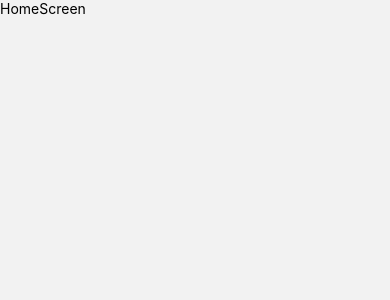
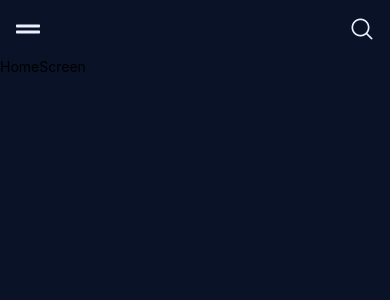
Before and after one commit to matheshyogeswaran/musicApp, a React Native app: screen /HOME_Screen in a window 390 px wide. Shown: the top 300 px of the page. Built offline with nearby package versions, Linux system fonts and the light colour scheme.

Commit message:
header done
vector icons

```diff
--- a/package.json
+++ b/package.json
@@ -15,7 +15,8 @@
     "react": "18.3.1",
     "react-native": "0.76.5",
     "react-native-safe-area-context": "^5.0.0",
-    "react-native-screens": "^4.4.0"
+    "react-native-screens": "^4.4.0",
+    "react-native-vector-icons": "^10.2.0"
   },
   "devDependencies": {
     "@babel/core": "^7.25.2",
--- /dev/null
+++ b/src/components/Header.jsx
@@ -0,0 +1,39 @@
+import {StyleSheet, Text, View, TouchableOpacity} from 'react-native';
+import React from 'react';
+import FontAwesome5 from 'react-native-vector-icons/FontAwesome5';
+import AntDesign from 'react-native-vector-icons/AntDesign';
+import {colors} from '../constants/colors';
+import {iconSizes, spacing} from '../constants/dimensions';
+const Header = () => {
+  return (
+    <View>
+      <View style={styles.header}>
+        <TouchableOpacity>
+          <FontAwesome5
+            name={'grip-lines'}
+            color={colors.iconPrimary}
+            size={iconSizes.md}
+          />
+        </TouchableOpacity>
+        <TouchableOpacity>
+          <AntDesign
+            name={'search1'}
+            color={colors.iconPrimary}
+            size={iconSizes.md}
+          />
+        </TouchableOpacity>
+      </View>
+    </View>
+  );
+};
+
+export default Header;
+
+const styles = StyleSheet.create({
+  header: {
+    flexDirection: 'row',
+    justifyContent: 'space-between',
+    paddingVertical: spacing.md,
+    paddingHorizontal: spacing.md,
+  },
+});
--- /dev/null
+++ b/src/constants/colors.js
@@ -0,0 +1,7 @@
+export const colors = {
+    background : "#091227",
+    textPrimary: "#EAF0FF",
+    textSecondary:"#A5C0FF",
+    iconPrimary: "#EAF0FF",
+    iconSecondary : "#8996B8",
+};
--- /dev/null
+++ b/src/constants/dimensions.js
@@ -0,0 +1,15 @@
+export const iconSizes = {
+    sm: 20,
+    md: 24,
+    lg: 32,
+    xl: 40,
+}
+
+export const spacing = {
+    xm: 4,
+    sm: 8,
+    md: 16,
+    lg: 24,
+    xl: 32,
+
+}
--- a/src/screen/HomeScreen.jsx
+++ b/src/screen/HomeScreen.jsx
@@ -1,14 +1,23 @@
-import { StyleSheet, Text, View } from 'react-native'
-import React from 'react'
+import {StyleSheet, Text, TouchableOpacity, View} from 'react-native';
+import React from 'react';
+import {colors} from '../constants/colors';
+import Header from '../components/Header';
 
 const HomeScreen = () => {
   return (
-    <View>
+    <View style={styles.container}>
+     <Header/>
       <Text>HomeScreen</Text>
     </View>
-  )
-}
+  );
+};
 
 export default HomeScreen;
 
-const styles = StyleSheet.create({})
+const styles = StyleSheet.create({
+  container: {
+    backgroundColor: colors.background,
+    flex: 1,
+  },
+
+});
```
Also changed, not shown: 2 other files (tests, documents, lock files or other folders).
